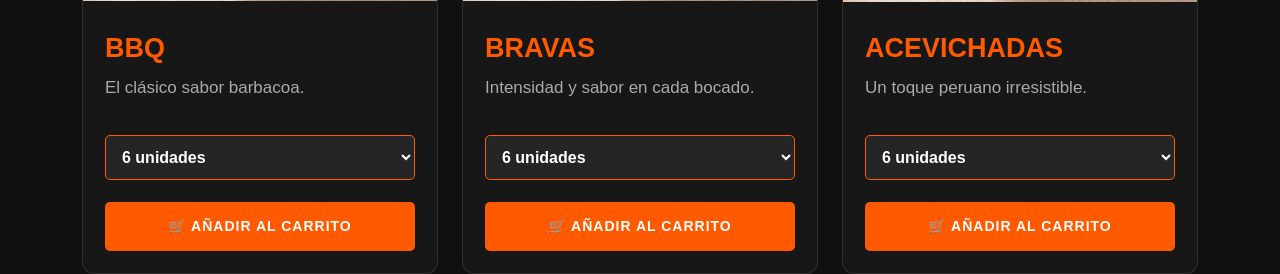
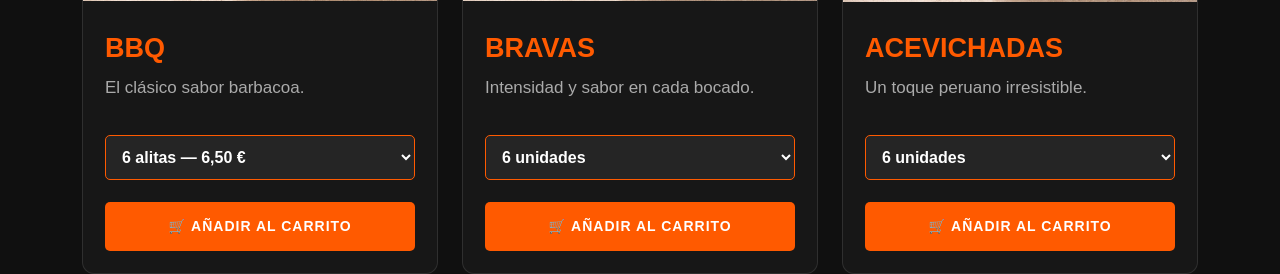
Before and after one commit to mrwingsalcoy/mrwingsalcoy.github.io, a plain HTML site: page index.html in a window 1280 px wide. Shown: the part 1660-1934 px from the top of the page. Drawn offline with nearby package versions, Linux system fonts and the light colour scheme.

Commit message:
Add files via upload

```diff
--- a/index.html
+++ b/index.html
@@ -168,11 +168,11 @@
 
                         <div class="product-buy">
 
-                            <select class="quantity-select" aria-label="Cantidad de alitas BBQ">
-                                <option value="6">6 unidades</option>
-                                <option value="12">12 unidades</option>
-                                <option value="18">18 unidades</option>
-                            </select>
+                           <select class="quantity-select" aria-label="Cantidad de alitas BBQ">
+    <option value="6">6 alitas — 6,50 €</option>
+    <option value="12">12 alitas — 12,00 €</option>
+    <option value="18">18 alitas — 17,50 €</option>
+</select>
 
                             <button class="btn-flavor-order add-to-cart"
                                     data-name="BBQ">
```
